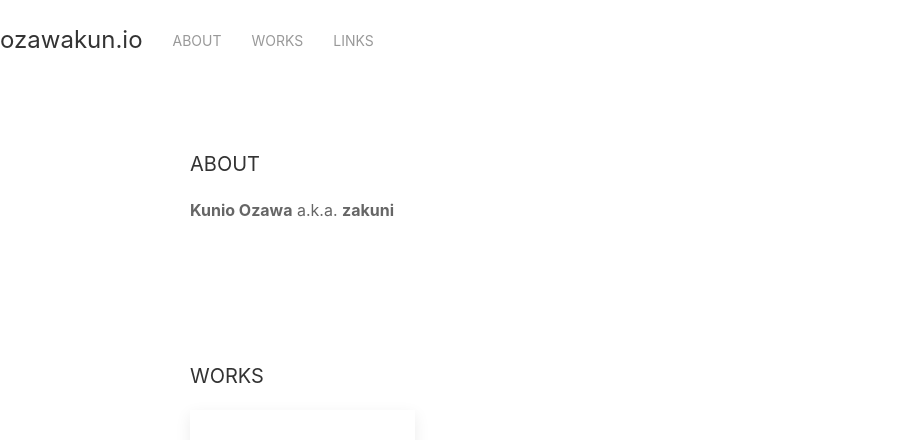
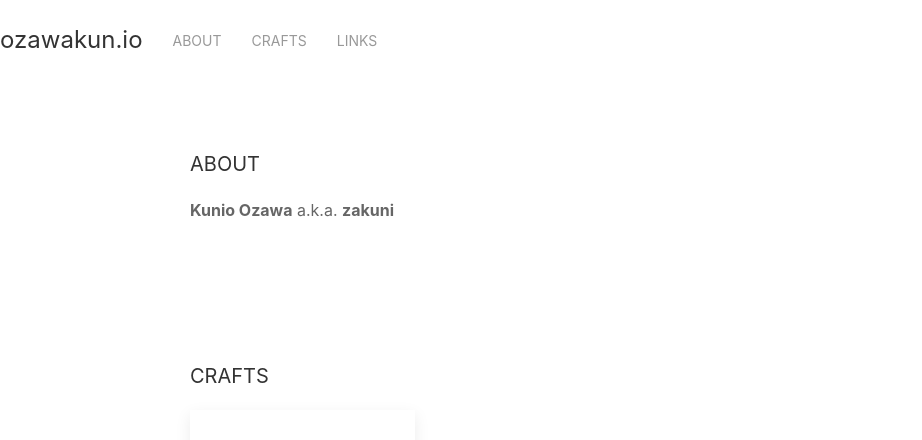
Before and after one commit to zakuni/ozawakun.io, a Next.js app: page / in a window 1280 px wide. Shown: the top 440 px of the page, without its empty margins (0-922 px from the left). Built offline with nearby package versions, Linux system fonts and the light colour scheme.

Commit message:
modify works => crafts

```diff
--- a/pages/index.js
+++ b/pages/index.js
@@ -10,7 +10,7 @@ export default () => (
             <a href="#about" uk-scroll="">About</a>
           </li>
           <li>
-            <a href="#products" uk-scroll="">Works</a>
+            <a href="#crafts" uk-scroll="">Crafts</a>
           </li>
           <li>
             <a href="#otherservices" uk-scroll="">LINKS</a>
@@ -29,8 +29,8 @@ export default () => (
           </p>
         </section>
         <section className="uk-section">
-          <h2 className="uk-h4" id="products">
-            WORKS
+          <h2 className="uk-h4" id="crafts">
+            CRAFTS
           </h2>
           <div className="uk-flex-middle" uk-grid="">
             <div className="uk-width-1-4@s uk-text-center">
```
